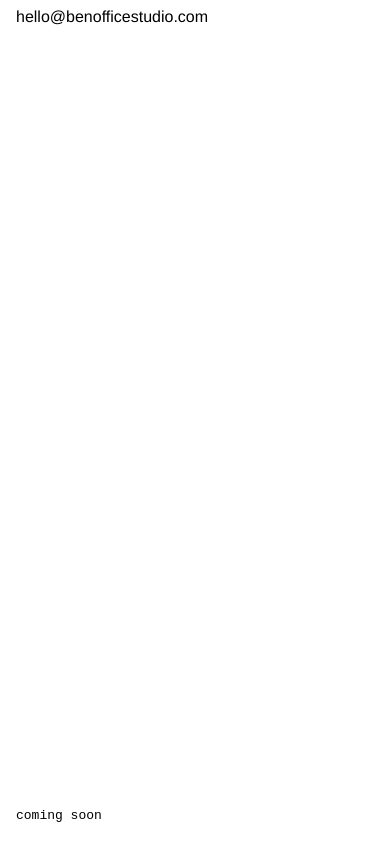
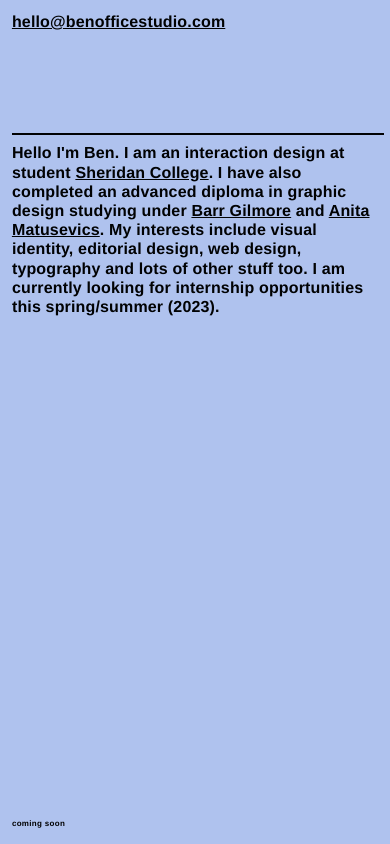
Before and after one commit to benofficestudio/personalwebsite, a plain HTML site: page index.html in a window 390 px wide. Drawn offline with Linux system fonts and the light colour scheme.

Commit message:
ENTIRE WEBSITE VERSION 1.TEST

```diff
--- a/index.html
+++ b/index.html
@@ -4,14 +4,30 @@
 <head>
   <meta charset="utf-8">
   <meta name="viewport" content="width=device-width">
-  <title>replit</title>
+  <title>benOS</title>
   <link href="style.css" rel="stylesheet" type="text/css" />
 </head>
 
 <body>
-  <div id="mail"><a href="mailto:benofficestudio.com">hello@benofficestudio.com</a></div>
+  <div class="grid">
+  <nav class="cell col1"><div id="mail"><a href="mailto:benofficestudio.com">hello@benofficestudio.com</a></div>
+  </nav>
+  <div class="cell col3 md1">
+  <div id="body">
+<!-- <hr class="new1">    -->
+<hr>
+Hello I'm Ben. I am an interaction design at student <a href="https://www.sheridancollege.ca/programs/bachelor-of-interaction-design">Sheridan College</a>. I have also completed an advanced diploma in graphic design studying under <a href="https://flemingcollege.ca/faculty/barr-gilmore">Barr Gilmore</a> and
+<a href="https://flemingcollege.ca/news/fleming-college-welcomes-new-professor-to-oversee-graphic-design-visual-communication-program/">Anita Matusevics</a>. My interests include visual identity, editorial design, web design, typography and lots of other stuff too. <span id="grey">I am currently looking for internship opportunities this spring/summer (2023).</span>  <br>
+  </div>
 
-  <p id="demo"></p>
+  </div>
+  </div>
+    <div class="cell col3 md2"></div>
+    <div class="cell col3 md2"></div>
+
+  <div class="cell col1"><p id="demo"></p></div>
+  </div>
+
   <script src="script.js"></script>
 
   <!--
--- a/script.js
+++ b/script.js
@@ -17,7 +17,7 @@ var x = setInterval(function() {
   var seconds = Math.floor((distance % (1000 * 60)) / 1000);
 
   // Output the result in an element with id="demo"
-  document.getElementById("demo").innerHTML = "website | coming soon: " + days + "d " + hours + "h "
+  document.getElementById("demo").innerHTML = "Select Project(s) | Coming Soon: " + days + "d " + hours + "h "
   + minutes + "m " + seconds + "s ";
 
   // If the count down is over, write some text
--- a/style.css
+++ b/style.css
@@ -1,27 +1,228 @@
 html {
   height: 100%;
   width: 100%;
+  background-color: #afc2ee;
 }
 
 #mail {
+/*START OF CODE: https://sds.parsons.edu/about      */
+    font-family: 'Helvetica Neue','Helvetica','Ubuntu','Roboto','Noto','Segoe UI','Arial',sans-serif;
+    font-size: 26px;
+    line-height: 1.2;
+    font-weight: bold;
+    -webkit-font-smoothing: antialiased;
+    letter-spacing: 0.01em;
+    text-align: left;
+/*END OF CODE: https://sds.parsons.edu/about      */
+padding-left: 1vw;
+padding-top: 1vw;
+color: #010203;
+}
+
+/* hr.new1 {
+margin-top: 17%;
+left: 2%;
+right: 2%;
+} */
+
+#body {
+    /*START OF CODE: https://sds.parsons.edu/about      */
+    font-family: 'Helvetica Neue','Helvetica','Ubuntu','Roboto','Noto','Segoe UI','Arial',sans-serif;
+    font-size: 26px;
+    line-height: 1.2 em;
+    font-weight: bold;
+    -webkit-font-smoothing: antialiased;
+    letter-spacing: 0.01em;
+    text-align: left;
+/*END OF CODE: https://sds.parsons.edu/about      */
+padding-left: 1vw;
+padding-top: 10vh;
+color: #010203;
+}
+
+
+#grey {
 font-family: Helvetica Neue, sans-serif;
-font-weight: 400;
-position: absolute;
-left: 16px;
+font-weight: bold;
 }
 
 a {
-  text-decoration: none;
-  color: black;
+  text-decoration: underline;
+  color: #010203;
 }
 
 a:hover{
   text-decoration: underline;
+  color: white;
 }
 
 #demo {
-  font-family: monospace;
+  font-family: Helvetica Neue, sans-serif;
+  font-weight: bold;
+  font-size: 1em;
+  padding-left: 1vw;
+  padding-top: 4vh;
+  letter-spacing: 0.04em;
+}
+
+hr {
+  border: 1px solid #010203;
+  width: 100%;
+}
+.grid{
+  display: grid;
+  grid-template-columns: repeat(12, 1fr);
+  grid-gap: 10px;
+}
+.cell{
+/*   background-color: rgb(220,220,220); */
+   height: auto;
+
+  /* default-small devices */
+
+}[class*="col"]{
+  grid-column-end: span 12;
+}
+
+/* below 600px typically tablet */
+@media only screen and (max-width: 600px){
+
+      .sm1{
+        grid-column-end: span 12;
+      }
+      .sm2{
+        grid-column-end: span 6;
+      }
+      .sm3{
+        grid-column-end: span 4;
+      }
+      .sm4{
+        grid-column-end: span 3;
+      }
+      .sm6{
+        grid-column-end: span 2;
+      }
+      .sm12{
+        grid-column-end: span 1;
+      }
+  #mail {
+/*START OF CODE: https://sds.parsons.edu/about      */
+    font-family: 'Helvetica Neue','Helvetica','Ubuntu','Roboto','Noto','Segoe UI','Arial',sans-serif;
+    font-size: 16px;
+    line-height: 1.2;
+    font-weight: bold;
+    -webkit-font-smoothing: antialiased;
+    letter-spacing: 0.01em;
+    text-align: left;
+/*END OF CODE: https://sds.parsons.edu/about      */
+}
+
+/* hr.new1 {
+margin-top: 17%;
+left: 2%;
+right: 2%;
+} */
+
+#body {
+    /*START OF CODE: https://sds.parsons.edu/about      */
+    font-family: 'Helvetica Neue','Helvetica','Ubuntu','Roboto','Noto','Segoe UI','Arial',sans-serif;
+    font-size: 16px;
+    line-height: 1.2;
+    font-weight: bold;
+    -webkit-font-smoothing: antialiased;
+    letter-spacing: 0.01em;
+    text-align: left;
+/*END OF CODE: https://sds.parsons.edu/about      */
+}
+#demo {
+  font-family: Helvetica Neue, sans-serif;
+  font-weight: bold;
+  font-size: 1em;
+  padding-left: 1vw;
+  padding-top: 4vh;
+  letter-spacing: 0.04em;
+}
+
+/* above 601px typically tablet */
+@media only screen and (min-width: 601px){
+
+      .md1{
+        grid-column-end: span 12;
+
+      }
+      .md2{
+        grid-column-end: span 6;
+      }
+      .md3{
+        grid-column-end: span 4;
+      }
+      .md4{
+        grid-column-end: span 3;
+      }
+      .md6{
+        grid-column-end: span 2;
+      }
+      .md12{
+        grid-column-end: span 1;
+      }
+/*START OF CODE: https://sds.parsons.edu/about      */
+    font-family: 'Helvetica Neue','Helvetica','Ubuntu','Roboto','Noto','Segoe UI','Arial',sans-serif;
+    font-size: 16px;
+    line-height: 1.2;
+    font-weight: bold;
+    -webkit-font-smoothing: antialiased;
+    letter-spacing: 0.01em;
+    text-align: left;
+/*END OF CODE: https://sds.parsons.edu/about      */
+}
+
+/* hr.new1 {
+margin-top: 17%;
+left: 2%;
+right: 2%;
+} */
+
+#body {
+    /*START OF CODE: https://sds.parsons.edu/about      */
+    font-family: 'Helvetica Neue','Helvetica','Ubuntu','Roboto','Noto','Segoe UI','Arial',sans-serif;
+    font-size: 16px;
+    line-height: 1.2;
+    font-weight: bold;
+    -webkit-font-smoothing: antialiased;
+    letter-spacing: 0.01em;
+    text-align: left;
+/*END OF CODE: https://sds.parsons.edu/about      */
+}
+#demo {
+  font-family: Helvetica Neue, sans-serif;
+  font-weight: bold;
+  font-size: 0.5em;
+  padding-left: 1vw;
+  letter-spacing: 0.04em;
+  bottom: 1vh;
   position: absolute;
-  bottom: 8px;
-  left: 16px;
 }
+}
+
+  /* above 1025px typically desktop */
+  @media only screen and (min-width: 1025px){
+
+      .col1{
+        grid-column-end: span 12;
+      }
+      .col2{
+        grid-column-end: span 6;
+      }
+      .col3{
+        grid-column-end: span 4;
+      }
+      .col4{
+        grid-column-end: span 3;
+      }
+      .col6{
+        grid-column-end: span 2;
+      }
+      .col12{
+        grid-column-end: span 1;
+      }
+}
```
